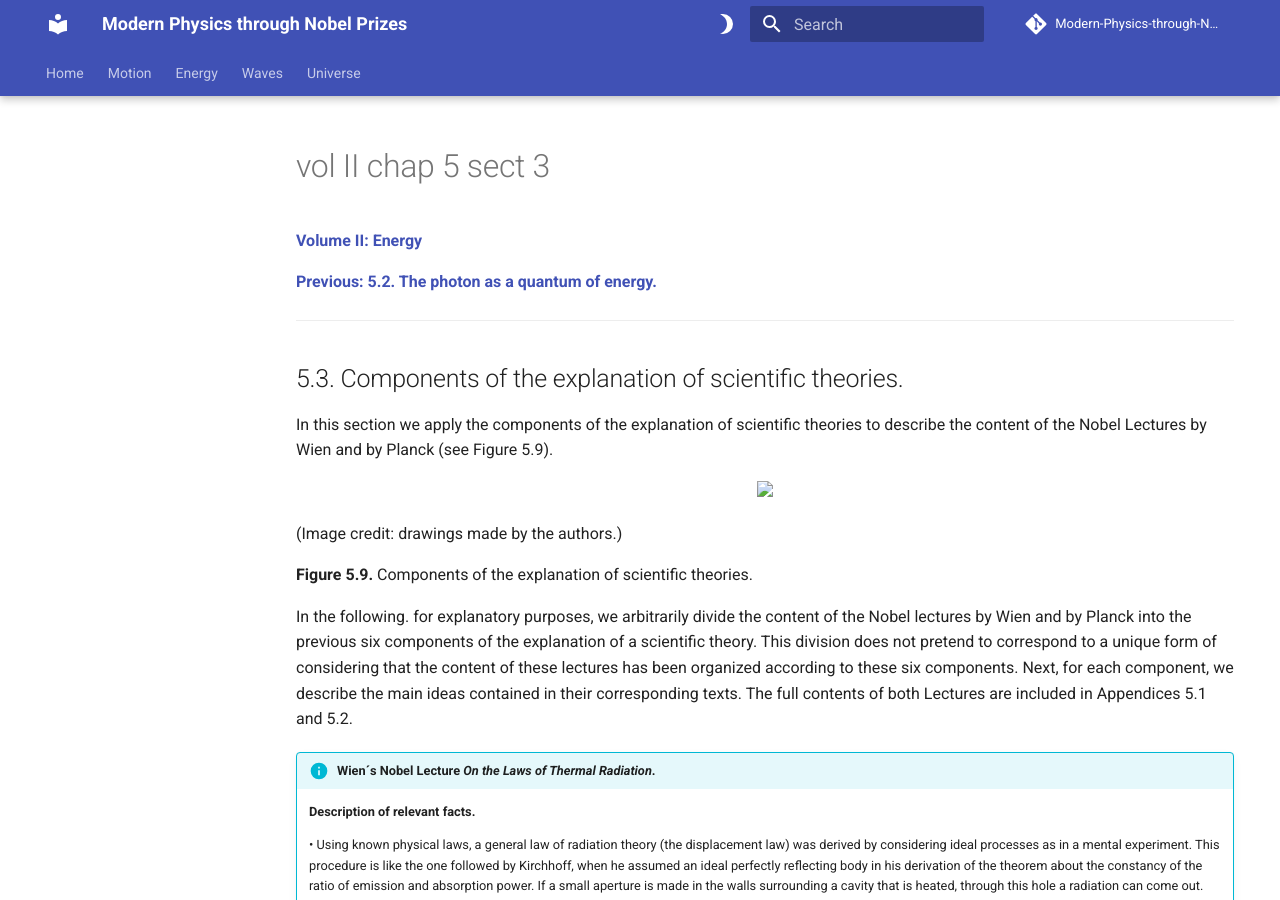
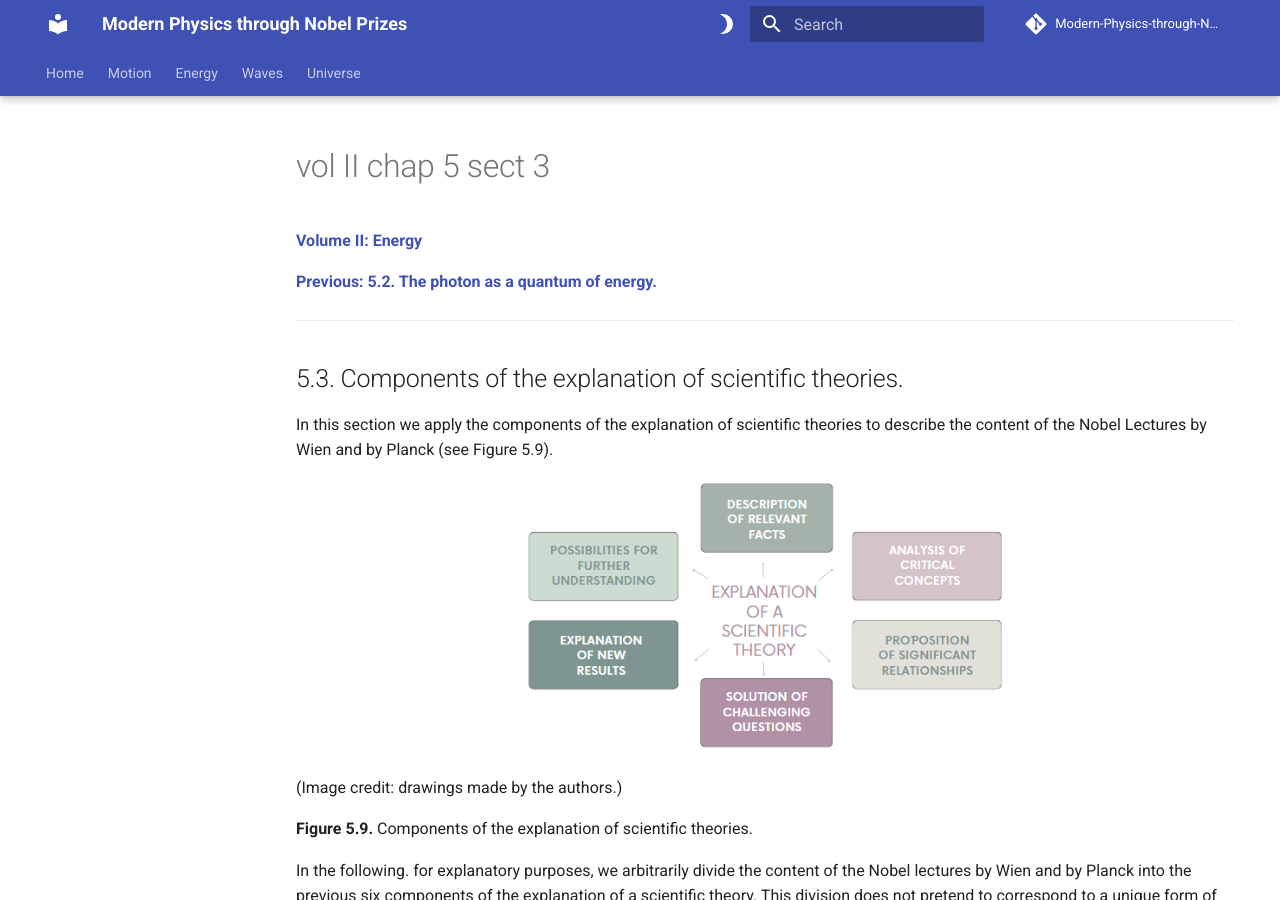
Before and after one commit to modphysnobel/modphysnobel.github.io, an MkDocs documentation site: the page built from docs/vol-II/vol-II-chap-5-sect-3.md, in a window 1280 px wide and 900 px high. Built offline with MkDocs 1.6.1 and Material for MkDocs 9.7.7, drawn with Linux system fonts in a browser that asks for light colours; some web fonts are replaced; comment, search, counter and statistics services are not loaded.

Commit message:
Update vol-II-chap-5-sect-3.md

```diff
--- a/docs/vol-II/vol-II-chap-5-sect-3.md
+++ b/docs/vol-II/vol-II-chap-5-sect-3.md
@@ -10,7 +10,7 @@
 In this section we apply the components of the explanation of scientific theories to describe the content of the Nobel Lectures by Wien and by Planck (see Figure 5.9).
 
 <p align="center" width="100%">
-    <img width="480" src="./figs/chap-5-sect-3-fig2.png">
+    <img width="480" src="https://github.com/modphysnobel/modphysnobel.github.io/blob/main/docs/vol-II/figs/chap-5-sect-3-fig2.PNG?raw=true">
 </p>
 
 (Image credit: drawings made by the authors.)
```
